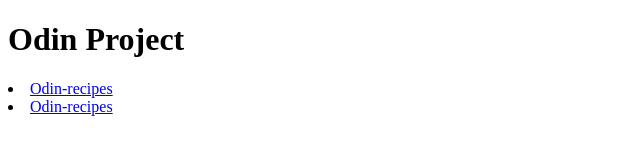
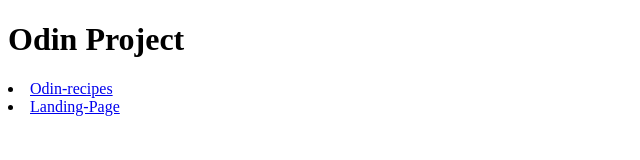
Before and after one commit to Anand-1812/The-Odin-Project, a plain HTML site: page index.html in a window 1280 px wide. Shown: the full height of the page, 0-640 px from the left. Drawn offline with Linux system fonts and the light colour scheme.

Commit message:
Fix the problem for odin-recipes

```diff
--- a/index.html
+++ b/index.html
@@ -8,9 +8,8 @@
 
 <body>
     <h1>Odin Project</h1>
-    <li><a href="odin-recipes/index.html" target="_blank">Odin-recipes</a></li>
-    <li><a href="odin-recipes/index.html" target="_blank">Odin-recipes</a></li>
-
+    <li><a href="odin-recipes/recipes.html" target="_blank">Odin-recipes</a></li>
+    <li><a href="Landing-Page/index.html" target="_blank">Landing-Page</a></li>
 </body>
 
 </html>
```
